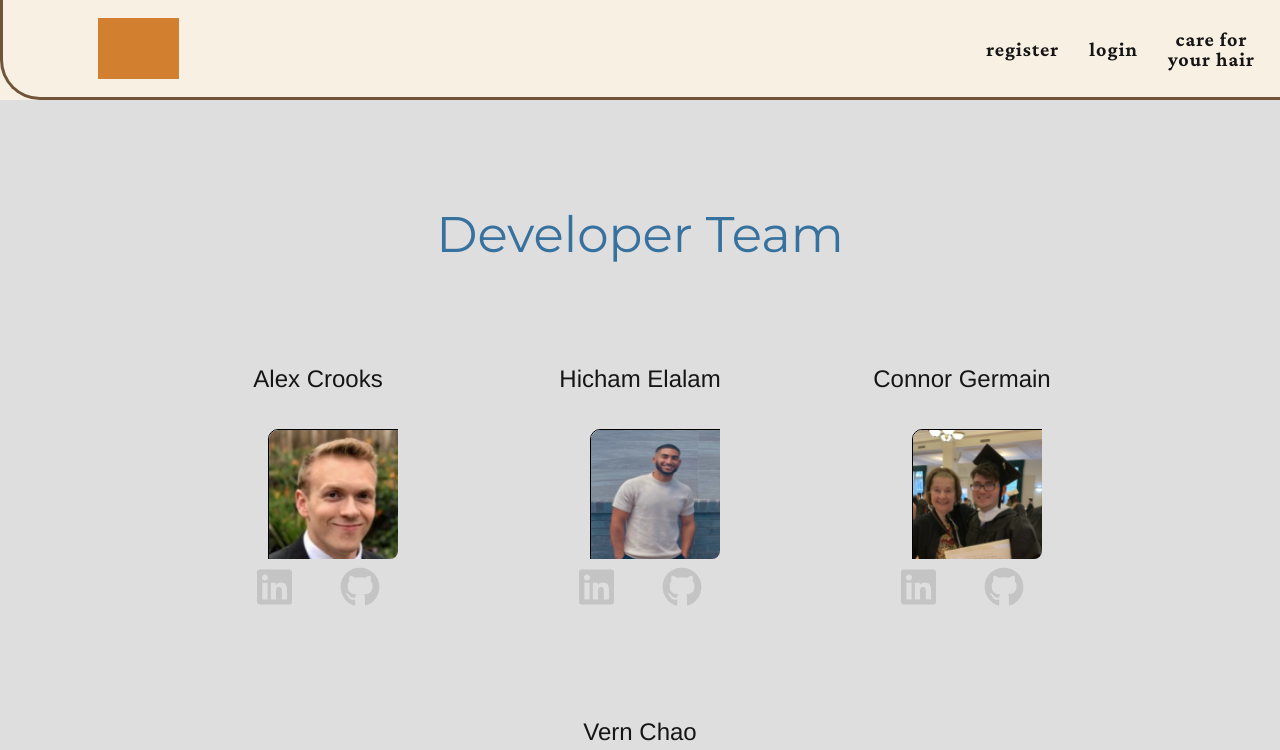
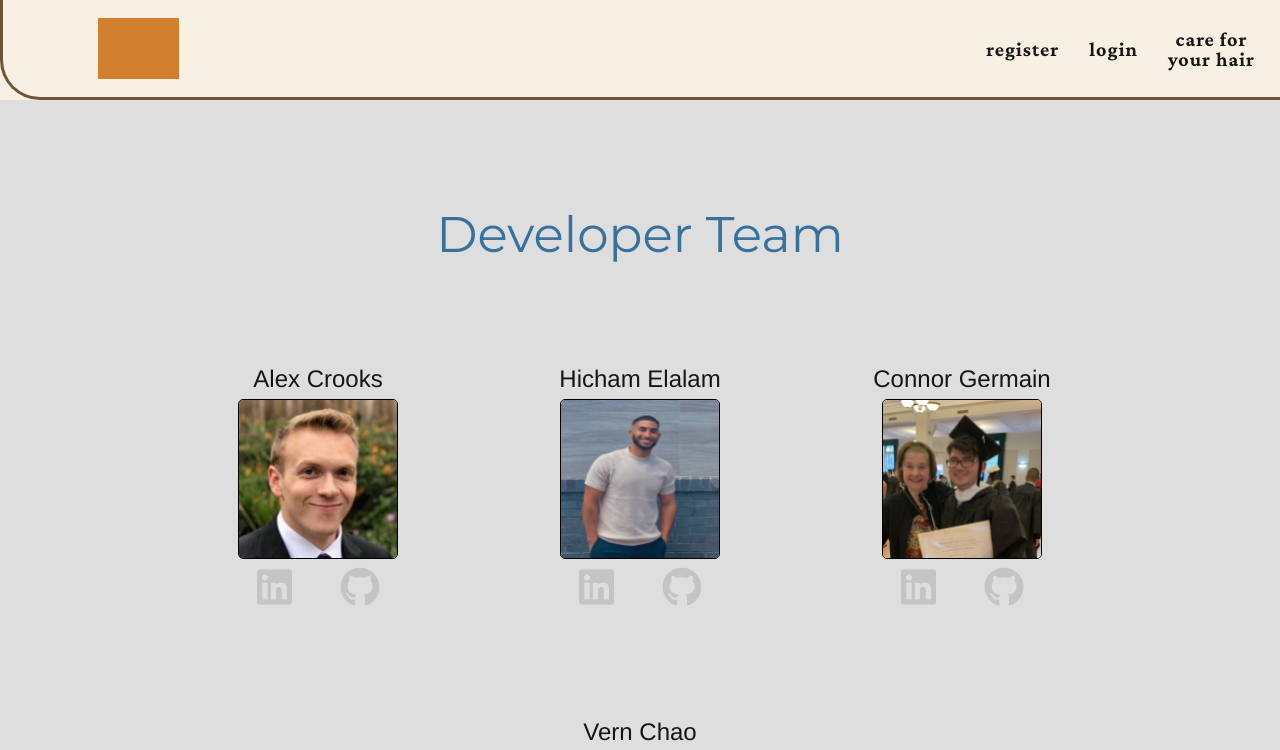
Before and after one commit to vernchao91/cutAbove, a React (Create React App) app in the folder frontend/: page /#/team in a window 1280 px wide. Shown: the top 750 px of the page. Built offline with nearby package versions, Linux system fonts and the light colour scheme; grey boxes are pictures that could not be loaded.

Commit message:
fixed team page

```diff
--- a/frontend/public/styles/team.css
+++ b/frontend/public/styles/team.css
@@ -5,9 +5,7 @@
 .team-page-container {
   text-align: center;
   background-color: #dededf;
-  /* clip-path: polygon(0 7%, 100% 0, 100% 93%, 0 100%); */
   padding: 5rem 10%;
-  /* margin-top: 10%; */
   width: 100vw;
 }
 
@@ -32,15 +30,12 @@
 
 .members-container > .member-card {
   border-radius: 10px;
-  /* box-shadow: 0 0 5px 2px rgba(177,191,206,0.5); */
   padding: 40px 20px 50px;
   height: 330px;
   min-width: 280px;
-  /* background-color: #889EAF; */
   display: flex;
   flex-direction: column;
   justify-content: space-between;
-  /* transform: translateY(var(--translate-y, 0)); */
   transition: 250ms;
 }
 
@@ -60,27 +55,22 @@
 .members-container > .member-card > .image-cropper {
   width: 160px;
   height: 160px;
-  /* width: 100%; */
-  /* height: 100%; */
   position: relative;
-  overflow: hidden;
+  /* overflow: hidden; */
   border-radius: 5%;
   align-self: center;
-  /* margin: 30px 0; */
-  /* top: -25px; */
 }
 
 
-.members-container > .member-card > .profile-pic {
-  display: inline;
-  margin: 0 auto;
-  height: 110%;
-  width: auto;
+.member-pic {
+  height: 100%;
+  width: 100%;
+  border: 1px solid black;
+  border-radius: 5px;
 }
 
 .members-container > .member-card:hover {
   --translate-y: -3px;
-  /* box-shadow: 0 1px 5px 2px rgba(177,191,206,1.0); */
   transform: scale(1.15);
 }
 
@@ -99,12 +89,5 @@
 }
 
 .social-links > a > .fontAwesome:hover {
-  color: #000000;
+  color: #647bff;
 }
-
-.image-cropper > img {
-  width: 100%;
-  height: 100%;
-  padding-right: 15px;
-  padding-bottom: 15px;
-}
--- a/frontend/src/components/team/team.jsx
+++ b/frontend/src/components/team/team.jsx
@@ -16,7 +16,7 @@ const TeamPage = () => {
         <div className="member-card">
             <h2>Alex Crooks</h2>
             <div className="image-cropper">
-                <img src={Alex} alt="" className="profile-pic"/>
+                <img src={Alex} alt="" className="member-pic"/>
             </div>
             <div className="social-links">
                 <a href="https://www.linkedin.com/in/alex-crooks/" target="_blank" rel="noreferrer">
@@ -34,7 +34,7 @@ const TeamPage = () => {
         <div className="member-card">
             <h2>Hicham Elalam</h2>
             <div className="image-cropper">
-                <img src={Hitch} alt="" className="profile-pic"/>
+                <img src={Hitch} alt="" className="member-pic"/>
             </div>
             <div className="social-links">
                 <a href="https://www.linkedin.com/in/hicham-elalam-06117a128/" target="_blank" rel="noreferrer">
@@ -54,7 +54,7 @@ const TeamPage = () => {
         <div className="member-card">
             <h2>Connor Germain</h2>
             <div className="image-cropper">
-                <img src={Connor} alt="" className="profile-pic"/>
+                <img src={Connor} alt="" className="member-pic"/>
             </div>
             <div className="social-links">
                 <a href="https://www.linkedin.com/in/connor-germain-04ab10188/" target="_blank" rel="noreferrer">
@@ -72,7 +72,7 @@ const TeamPage = () => {
         <div className="member-card">
             <h2>Vern Chao</h2>
             <div className="image-cropper">
-                <img src={Vern} alt="" className="profile-pic"/>
+                <img src={Vern} alt="" className="member-pic"/>
             </div>
             <div className="social-links">
                 <a href="https://www.linkedin.com/in/vern-chao-a8201a1ba/" target="_blank" rel="noreferrer">
```
